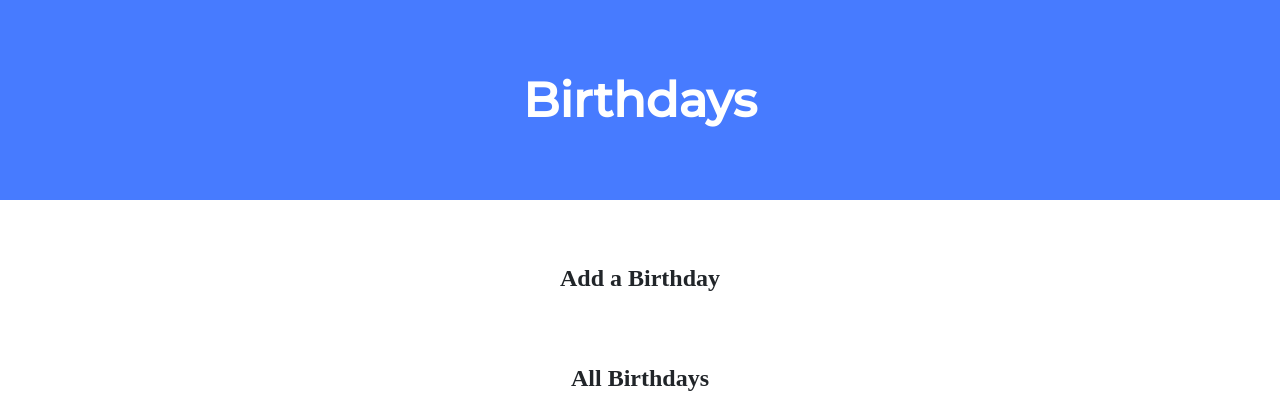
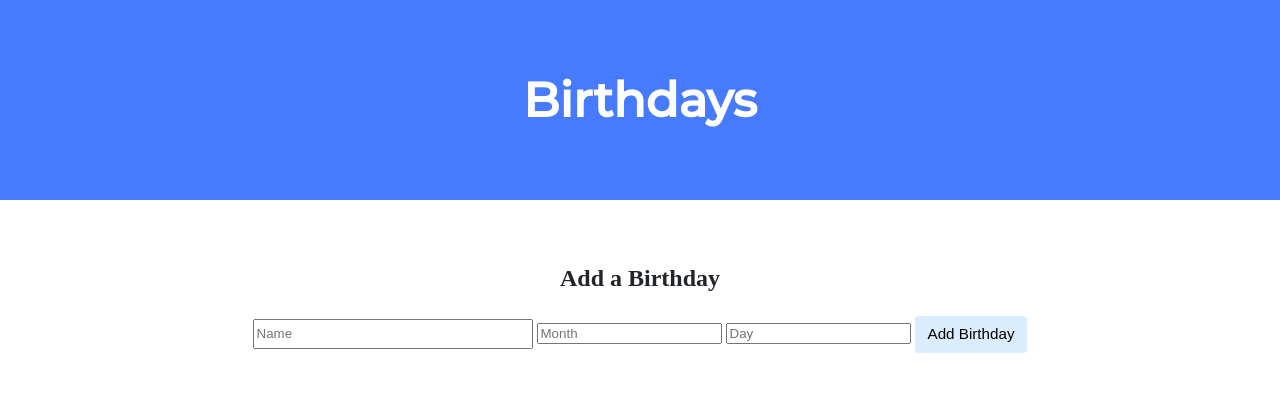
Before and after one commit to Florian-Katerndahl/cs50x-2023, a Flask app: template birthdays/templates/index.html in a window 1280 px wide. Shown: the top 403 px of the page. Run offline with Flask 3, Linux system fonts and the light colour scheme; the template is opened without the code that fills it, so the values that code supplies are empty; some libraries are stand-ins or nearby versions.

Commit message:
Sun, Feb 11, 2024, 11:11 AM +00:00

```diff
--- a/birthdays/app.py
+++ b/birthdays/app.py
@@ -28,10 +28,12 @@ def index():
 
         # TODO: Add the user's entry into the database
 
+
         return redirect("/")
 
     else:
 
         # TODO: Display the entries in the database on index.html
+        birthdays = db.execute("SELECT name, day, month FROM birthdays;")
 
-        return render_template("index.html")
+        return render_template("index.html", birthdays=birthdays)
--- a/birthdays/templates/index.html
+++ b/birthdays/templates/index.html
@@ -14,7 +14,12 @@
             <div class="section">
 
                 <h2>Add a Birthday</h2>
-                <!-- TODO: Create a form for users to submit a name, a month, and a day -->
+                <form action="/" method="post">
+                    <input name="name" type="text" autocomplete="off" placeholder="Name">
+                    <input name="month" type="numeric" autocomplete="off" placeholder="Month">
+                    <input name="day" type="numeric" autocomplete="off" placeholder="Day">
+                    <button type="submit">Add Birthday</button>
+                </form>
             </div>
 
             <div class="section">
@@ -28,7 +33,12 @@
                         </tr>
                     </thead>
                     <tbody>
-                        <!-- TODO: Loop through the database entries to display them in this table -->
+                        {% for birthday in birthdays %}
+                        <tr>
+                            <td>{{ birthday["name"] }}</td>
+                            <td>{{ birthday["month"] }}/{{ birthday["day"] }}</td>
+                        </tr>
+                        {% endfor %}
                     </tbody>
                 </table>
             </div>
```
